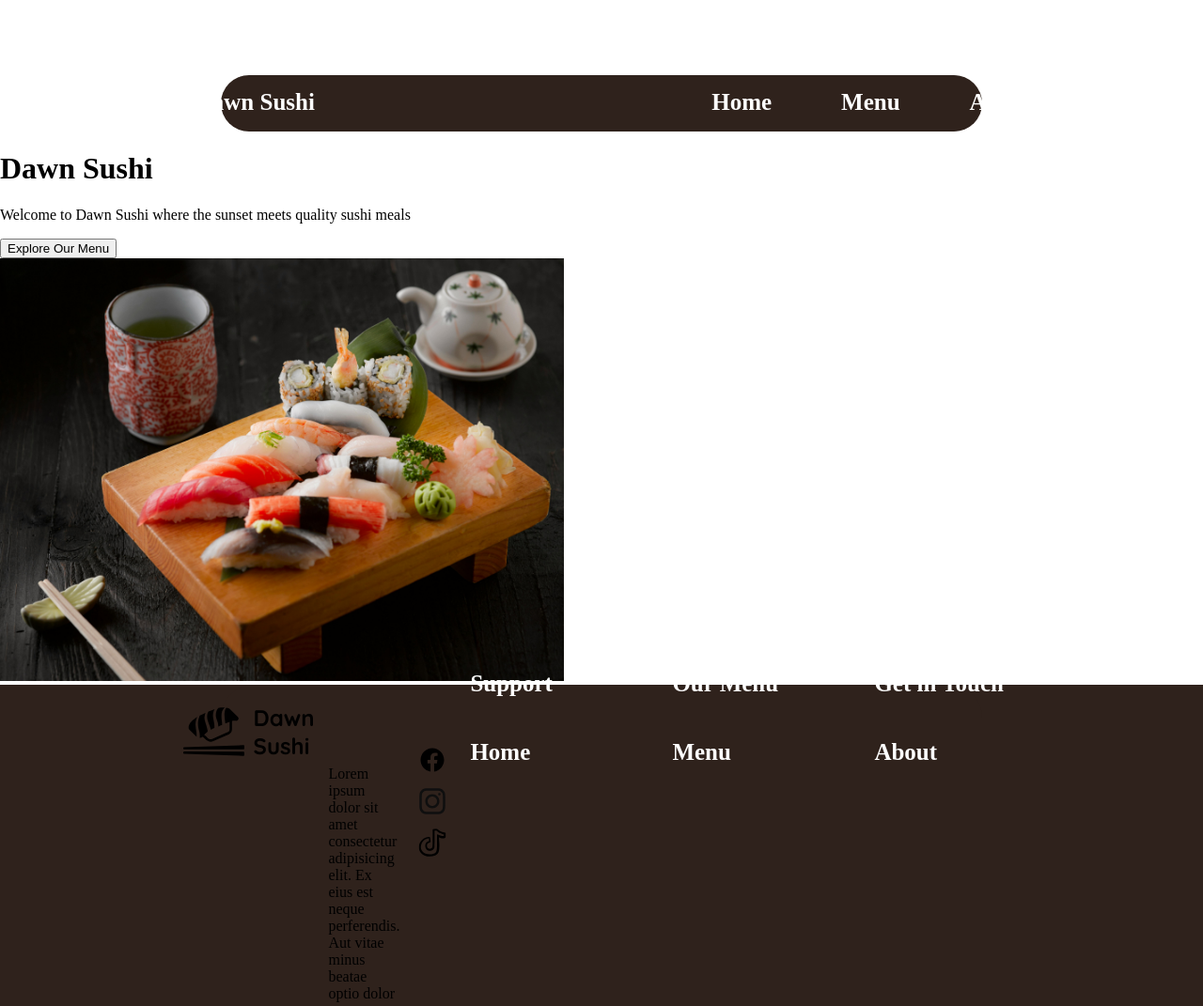
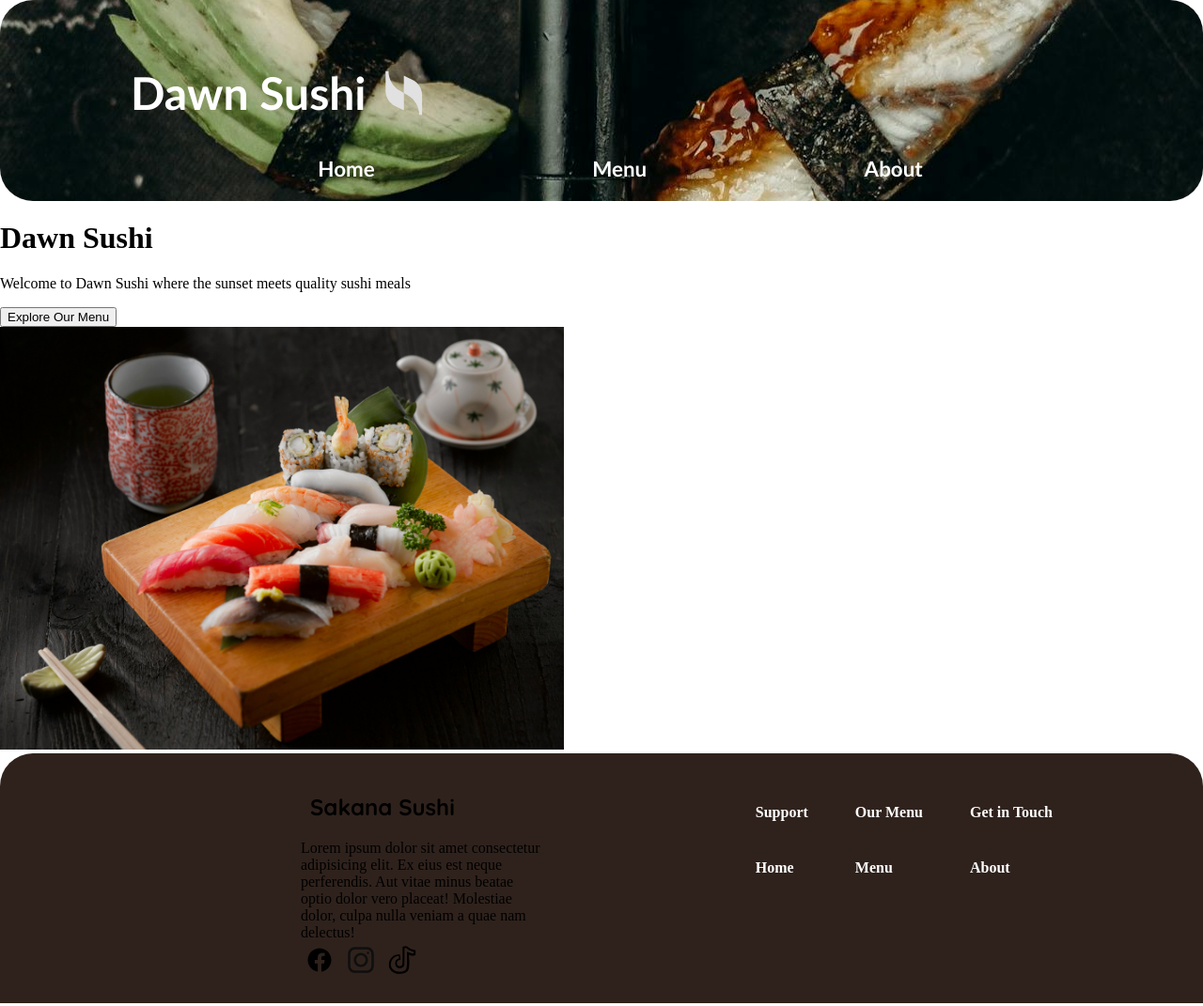
Before and after one commit to WillMay09/Restaurant-Page, a website built with webpack: page src/template.html in a window 1280 px wide. Shown: the top 1071 px of the page at 94% size. Built offline with nearby package versions, Linux system fonts and the light colour scheme.

Commit message:
Redesigned UI based off of a local sushi restuarant, completed header design in css
This design provides a much more fluid and appealing look

```diff
--- a/src/style.css
+++ b/src/style.css
@@ -1,11 +1,13 @@
 *{
+    --ff: 'Trebuchet MS','Lucida Sans Unicode', 'Lucida Grande', 'Lucida Sans', 'Arial', sans-serif;
     --white: white;
     --base-color: #355C7D ;
     --primary-color: #6C5B7B;
     --secondary-color:#F67280;
     --mixed-color: linear-gradient(45deg, #355C7D, #6C5B7B, #F67280);
-
-
+    --h1: bold 2rem/1.6 var(--ff);
+    --h4: bold 1.4rem/1.6 var(--ff);
+    --p: bold 1rem/1.6 var(--ff);
 }
 
 body{
@@ -22,7 +24,7 @@ body{
 .wrapper {
     display: flex;
     flex-direction: column;
-    min-height: 100vh; /* Full viewport height */
+    min-height: 100dvh; /* Full viewport height */
   }
   .main{
 
@@ -33,133 +35,68 @@ body{
 
 
 
-
-    /* position: absolute;
-    width: 1238px;
-    height: 64px;
-    left: 245px;
-    top: 60px;
-    background: #2F221C;
-    border: 1px solid #000000;
-    box-shadow: 0px 4px 4px rgba(0, 0, 0, 0.25);
-    border-radius: 35px;  */
-
-/* Header */
-
-/* Auto layout */
-
-
-/**/
-
-/* Header */
 header{
-    padding-top: 80px;
-    padding-left: 235px;
-    padding-right: 235px;
-
+    background-image: url("./images/nigiri-sushi.jpg");
+    background-size: cover;
+    background-position: center;
+    border-radius: 35px;
+    /* padding: 53px 131px; */
+    padding-top:  3.31rem ;
+    padding-left: 8.18rem;
+    padding-right: 8.18rem;
 
 }
 nav{
     display: flex;
-    flex-shrink: 0;
     flex-direction: column;
-    justify-content: center;
-    align-items: center;
-    padding: 10px 65px;
-    gap: 50px;
-    max-height: 84px;
-    background: #2F221C;
-    border-radius: 35px;
 
 }
 
-.nav-hero{
+.title{
+    display: flex;
+    justify-content: flex-start;
+    align-items: center;
+    gap: 1rem;
+    margin: 0.5rem;
+    padding: 0rem;
+    font: var(--h1);
+}
+
+nav ul{
 
     display: flex;
-    flex-shrink: 0;
-    flex-direction: row;
-    justify-content: space-between;
+    justify-content: space-evenly;
     align-items: center;
-    padding: 0px 10px;
-    gap: 50px;
-    height: auto;
+    gap: 4rem;
+
 }
-
-
-
-
-.title{
-    display: flex;
-    flex-direction: row;
-    align-items: flex-start;
-    padding: 0px;
-    gap: 10px;
-    margin: 0 auto;
-    width: 525.54px;
-    height: 40px;
-}
-
-
-
 /* logo (1) 2 */
 .title img{
 
-    width: 43px;
-    height: 40px;
+    width: 3rem;
+    height: 3rem;
+    margin: 0;
+    padding: 0;
     filter: invert(100%);
 
 }
 
-
-
-
 /* Dawn Sushi */
-.title h2{
-    width: 175px;
-    height: 40px;
+.title h1{
     margin: 0;
-    font-family: 'Poppins';
-    font-style: normal;
-    font-weight: 600;
-    font-size: 25px;
-    line-height: 38px;
-
     color: #FFFFFF;
-
-
 }
 
 
-.nav-hero ul{
-
-    display: flex;
-    flex-direction: row;
-    justify-content: space-around;
-    padding: 0px;
-    gap: 20px;
-
-    margin: 0 auto;
-    width: 395px;
-    height: 40px;
-
-}
 ul li{
 
-list-style-type: none;
+    list-style-type: none;
 
 }
 .nav-menu-link{
-    width: 125px;
-    height: 40px;
 
-    font-family: 'Poppins';
-    font-style: normal;
-    font-weight: 600;
-    font-size: 25px;
-    line-height: 38px;
-
+    font:var(--h4);
     color: #FFFFFF;
-
 
 }
 /* ////////////////////////////////////// */
@@ -173,6 +110,7 @@ footer{
     background: #2F221C;
     padding-left: 235px;
     padding-right: 235px;
+    border-radius: 35px 35px 0px 0px;
 }
 
 
@@ -180,32 +118,26 @@ footer{
 .footer-container{
     display: flex;
     flex-direction: row;
-    justify-content: center;
+    justify-content: space-between;
     align-items: flex-start;
     /* padding: 25px 195px; */
+    padding: 22px 75px;
     gap: 10px;
-
-    position: relative;
-    max-height: auto;
     width: 100%;
     background: #2F221C;
-    border-radius: 35px 35px 0px 0px;
+
 
 }
 
 .footer-info-section{
 
     display: flex;
-    flex-direction: row;
+    flex: 1;
+    flex-direction: column;
     align-items:baseline;
     justify-content: space-between;
     padding: 0px 10px;
-    gap: 15px;
-
-
     height: auto;
-
-
 }
 /* footer-nav */
 
@@ -213,24 +145,15 @@ footer{
 
 footer .navigation{
 
-    /* nav-footer */
-
-/* Auto layout */
 display: flex;
+flex:2;
 flex-direction: row;
 justify-content: flex-end;
 align-items: center;
-padding: 0px;
 gap: 50px;
 
-width: 595px;
-height: 40px;
-
-
-
-
-
-
+/* width: 595px; */
+/* height: 40px; */
 }
 .nav-div{
 
@@ -243,15 +166,13 @@ height: 40px;
  .nav-div h4 , .nav-div a{
     /* Home-Page */
 
-width: 165px;
-height: 40px;
-
+/* width: 165px; */
+/* height: 40px; */
 font-family: 'Poppins';
 font-style: normal;
 font-weight: 600;
-font-size: 25px;
+/* font-size: 1.56rem; */
 line-height: 38px;
-
 color: #FFFFFF;
 
 }
@@ -271,13 +192,6 @@ color: #FFFFFF;
 /*////////////////////////////////////////*/
 
 
-footer .footer-section{
-
-    display: grid;
-    grid-template-columns: 1fr 2fr;
-
-
-}
 .links img{
     margin: 5px;
 
@@ -292,28 +206,8 @@ footer .logo{
 
 }
 
-footer .info{
-
-    display: flex;
-    flex-direction: column;
-    gap: 5px;
-    padding: 10px;
 
 
-
-
-
-}
-
-footer .navigation{
-
-    display: flex;
-    justify-content: space-evenly;
-    font-size: large;
-
-
-
-}
 .copyrightSection{
 
     width: 100vw;
--- a/src/template.html
+++ b/src/template.html
@@ -12,17 +12,16 @@
     <div class="wrapper">
             <header>
                 <nav>
-                    <div class="nav-hero">
                     <div class="title">
-                                <img src="./images/icons/sushi-svgrepo-com.svg" width="65">
-                                <h2>Dawn Sushi</h2>
+                    <h1>Dawn Sushi</h1>
+                    <img src="./images/icons/sushiLogo.svg" width="65">
+
                     </div>
                     <ul>
                         <li><a class="nav-menu-link">Home</a></li>
                         <li><a class="nav-menu-link">Menu</a></li>
                         <li><a class="nav-menu-link">About</a></li>
                     </ul>
-                    </div>
                 </nav>
             </header>
             <main>
@@ -32,8 +31,8 @@
                 <div class="footer-container">
                         <div class="footer-info-section">
                             <div class="logo">
-                                <img src="./images/icons/sushi-svgrepo-com.svg" width="65">
-                                <h2>Dawn Sushi</h2>
+                                <img>
+                                <h2>Sakana Sushi</h2>
 
                             </div>
                             <div class="social-links">
```
Also changed, not shown: src/images/icons/sushiLogo.svg (added). Lines whose indentation alone changed are shown as unchanged.
